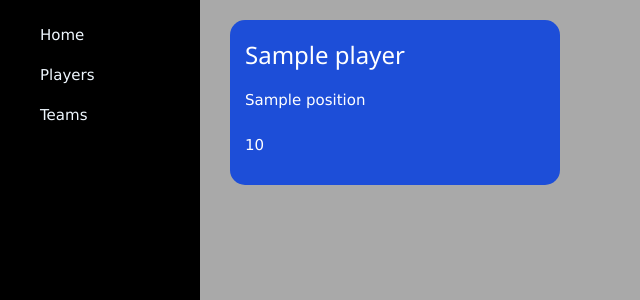
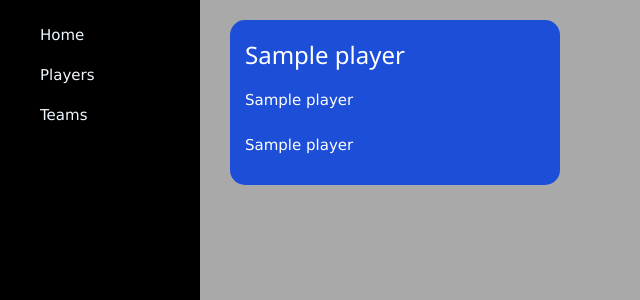
Before and after one commit to 2312121/Volleyball-web-app, a Flask app: template templates/players.html in a window 1280 px wide. Shown: the top 300 px of the page, without its empty margins (0-640 px from the left). Run offline with Flask 3, Linux system fonts and the light colour scheme; the template is opened without the code that fills it: most values are stand-ins (such as "Sample title", 1, 10 or a date in 2020).

Commit message:
added html players page

```diff
--- a/app.py
+++ b/app.py
@@ -27,7 +27,10 @@ def home():
 @app.route("/players")
 def players():
     #Do query get results back send to template
-    return render_template("players.html")
+    cursor = get_db().cursor()
+    cursor.execute("SELECT * FROM players")
+    results = cursor.fetchall()
+    return render_template("players.html", results = results)
 
 #links my team page to my python
 @app.route("/teams")
--- a/templates/players.html
+++ b/templates/players.html
@@ -2,12 +2,12 @@
 {% block body %}
 
 <div class="player-grid">
-    {% for player in players %}
+    {% for player in results %}
         <a href="/player/{{ player['playerID'] }}" class="player-card">
             <div class="player-info">
-                <h3>{{ player['playername'] }}</h3>
-                <p>{{ player['position'] }}</p>
-                <p>{{ player['height'] }}</p>
+                <h3>{{ player[2] }}</h3>
+                <p>{{ player[4] }}</p>
+                <p>{{ player[3] }}</p>
             </div>
         </a>
     {% endfor %}
```
